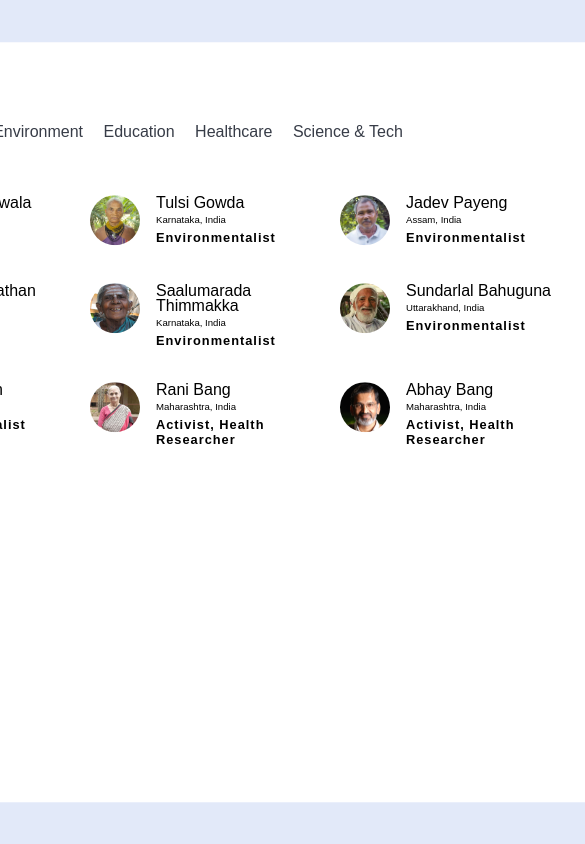
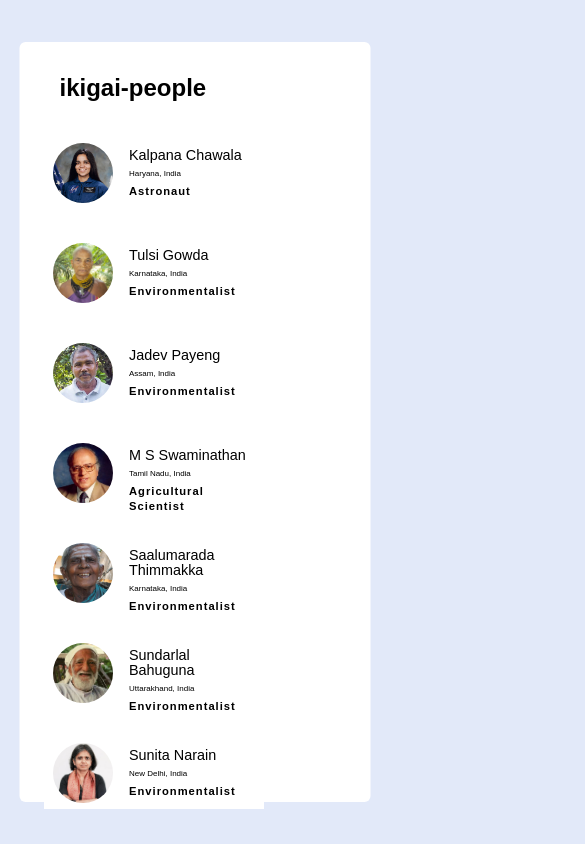
Before and after one commit to Earthian1510/ikigai-people, a plain HTML site: page index.html in a window 390 px wide. Shown: the top 844 px of the page, 585 px wide, since content can reach past the window. Drawn offline with Linux system fonts and the light colour scheme.

Commit message:
style: media queries added

```diff
--- a/style.css
+++ b/style.css
@@ -1,74 +1,58 @@
-*{
+* {
     margin: 0;
     padding: 0;
     box-sizing: border-box;
   }
 
   :root {
-    --bgk : #E2E9F9;
-    --txt : #373C47;
-    --primary : #87A0CE;
-    --white : #FFFFFF;
-    --black : #000000;
+    --bgk: #e2e9f9;
+    --txt: #373c47;
+    --primary: #87a0ce;
+    --white: #ffffff;
+    --black: #000000;
   }
 
   body {
-    font-family: "Poppins", sans-serif;
+    font-family: 'Poppins', sans-serif;
     background-color: var(--bgk);
   }
 
   .container {
-    width: 840px;
     position: absolute;
     top: 50%;
     left: 50%;
     transform: translate(-50%, -50%);
     background-color: var(--white);
-    padding: 3rem;
-    height: 90vh;
+    padding: 2rem 3rem;
+    /* height: 90vh; */
     border-radius: 6px;
   }
 
   header {
-    display: flex;
-    column-gap : 4rem;
-    margin-bottom: 2rem;
+    position: relative;
+    margin-bottom: 1rem;
     padding: 5px;
   }
 
-.section-left{
+  header nav {
     display: flex;
-    flex-direction: column;
-    row-gap: 0.5rem;
+    align-items: center;
+    justify-content: space-between;
   }
 
-.search-box input{
-    padding: 0.5rem 1rem;
-    font-size: 0.9rem;
-    border: 1px solid var(--bgk);
-    border-radius: 4px;
-    width: 250px;
+  ul {
+    list-style: none;
+    margin-left: auto;
+    float: right;
+    font-size: 12px;
   }
 
-.section-right {
-    display: flex;
-    align-items: end;
-    justify-content: center;
-    padding-bottom: 5px;
+  ul li {
+    display: inline;
+    margin-left: 1rem;
   }
 
-
-ul{
-    list-style: none;
-}
-
-ul li{
-    display: inline;
-    margin-left: 1rem;
-
-}
-
-.active{
+  .active {
     background-color: var(--primary);
     color: var(--white);
     padding: 5px 7px;
@@ -80,14 +64,14 @@ ul li{
   ul li a {
     text-decoration: none;
     color: var(--txt);
+    cursor: pointer;
   }
-
 
   .cards-container {
     display: grid;
     grid-template-columns: repeat(3, 250px);
-    height: 300px;
-    overflow-y: hidden;
+    height: 280px;
+    /* overflow-y: hidden; */
     overflow-x: hidden;
   }
 
@@ -98,18 +82,19 @@ ul li a {
     column-gap: 1rem;
     padding: 1rem;
     border: 1px solid var(--white);
+    height: 100px;
   }
 
-.card:hover{
+  .card:hover {
     border: 1px solid var(--bgk);
     border-radius: 3px;
   }
 
-.card-right{
-    line-height:15px ;
+  .card-right {
+    line-height: 15px;
   }
 
-.card h4{
+  .card h4 {
     font-size: 1rem;
     font-weight: 400;
   }
@@ -128,6 +113,100 @@ ul li a {
   img {
     height: 50px;
     width: 50px;
-    border-radius: 50% ;
+    border-radius: 50%;
     object-fit: cover;
   }
+
+  /* Media Queries */
+  @media (max-width: 1200px) {
+    .cards-container {
+      grid-template-columns: repeat(2, 1fr);
+    }
+  }
+
+  @media (max-width: 768px) {
+    .container {
+      padding: 1rem 1.5rem;
+      width: 90%;
+      top: 5%;
+      left: 50%;
+      transform: translateX(-50%);
+      height: 90vh;
+    }
+
+    header {
+      padding: 1rem;
+    }
+    .cards-container {
+      grid-template-columns: repeat(2, 220px);
+      height: 80vh;
+    }
+
+    ul {
+      font-size: 10px;
+      display: none;
+    }
+
+    ul li {
+      margin-left: 0.5rem;
+      margin-bottom: 0.5rem;
+    }
+
+    .card {
+      width: 220px;
+      padding: 0.5rem;
+      height: 100px;
+    }
+
+    .card h4 {
+      font-size: 0.9rem;
+    }
+
+    .card p {
+      font-size: 0.7rem;
+    }
+
+    .card span {
+      font-size: 0.5rem;
+    }
+
+    img {
+      height: 40px;
+      width: 40px;
+    }
+  }
+
+  @media (max-width: 480px) {
+    .container {
+      width: 90%;
+      top: 5%;
+      left: 50%;
+      transform: translateX(-50%);
+      height: 90vh;
+    }
+
+    header nav {
+      flex-direction: column;
+      align-items: flex-start;
+    }
+
+    ul {
+      margin-left: 0;
+      display: none;
+    }
+
+    .cards-container {
+      grid-template-columns: 1fr;
+      height: 80vh;
+    }
+
+    img {
+      height: 60px;
+      width: 60px;
+    }
+
+    .card h4 {
+      margin-top: 0.3rem;
+    }
+
+  }
```
Lines whose indentation alone changed are shown as unchanged.
